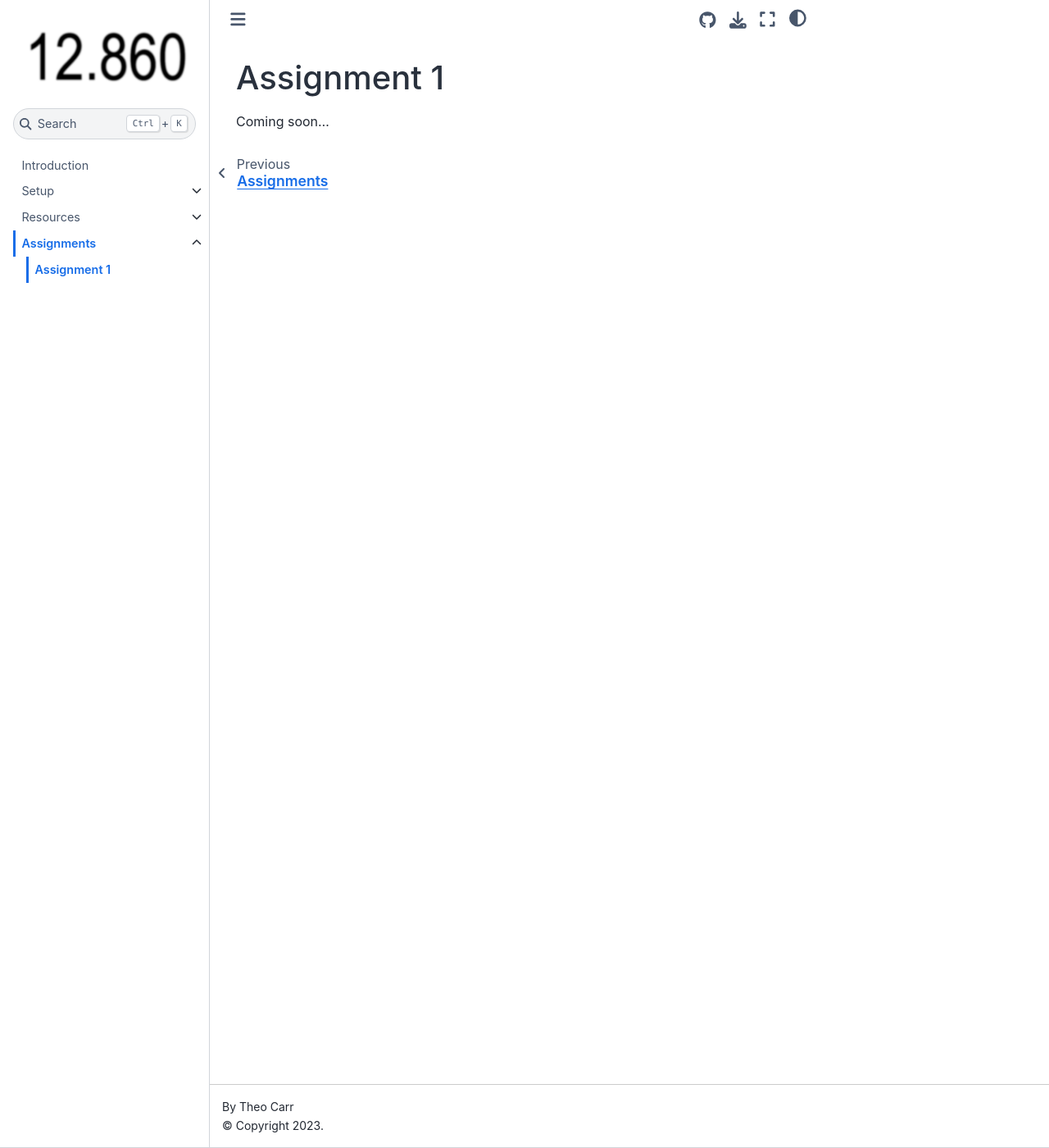
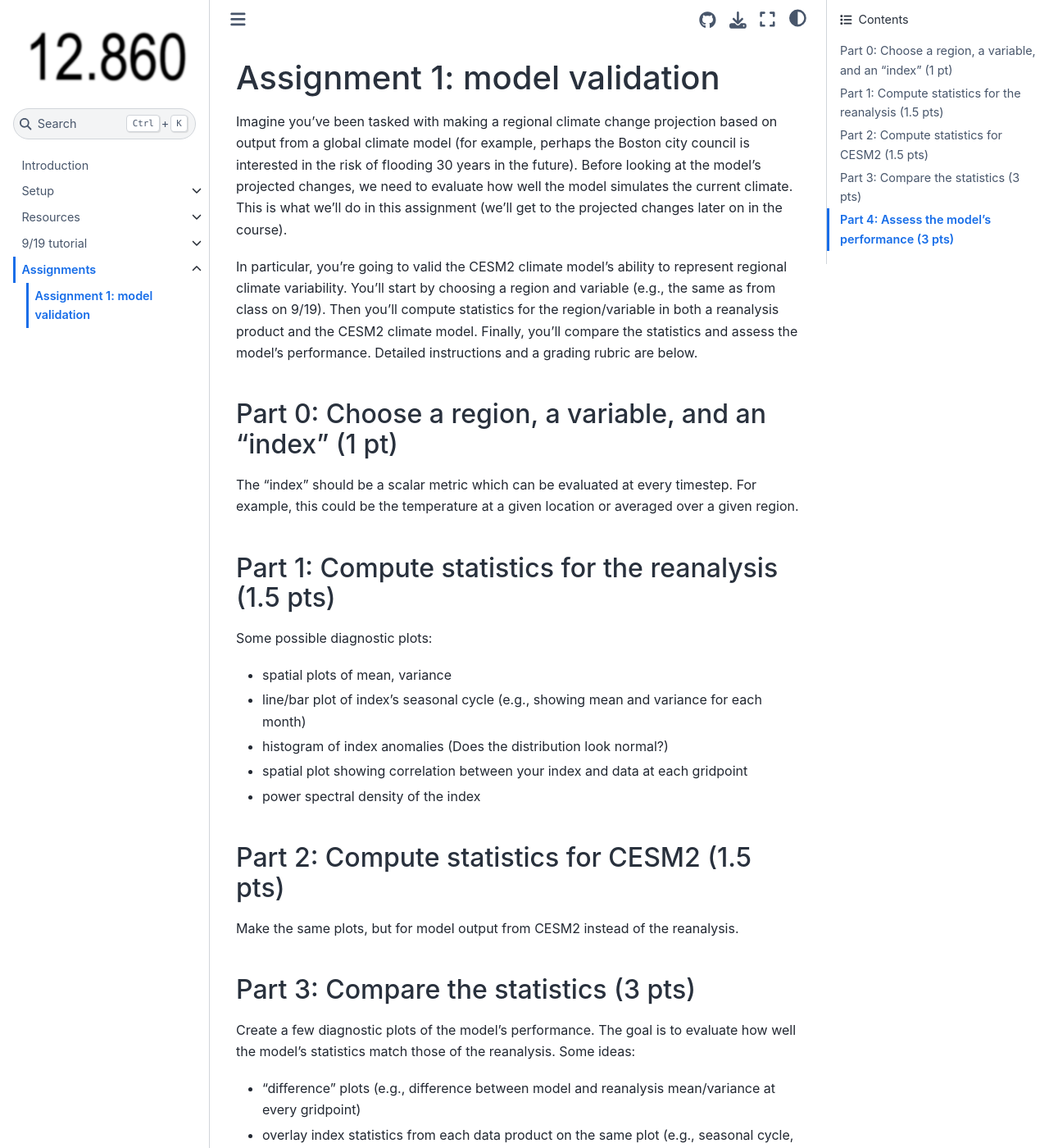
Before and after one commit to ktcarr/12860-tutorial, a Jupyter Book: the page built from docs/pages/assignment1.md, in a window 1280 px wide and 1400 px high. Shown: the whole window at 82% size. Built offline with Jupyter Book 1.0.4 settings and Sphinx 7.4.7 and the Sphinx Book theme 1.1.4, drawn with Linux system fonts in a browser that asks for light colours; some of the changed text lies outside the part shown.

Commit message:
begin 9-19 tutorial/assignment1

```diff
--- a/docs/_toc.yml
+++ b/docs/_toc.yml
@@ -13,6 +13,9 @@ chapters:
   sections:
   - file: pages/FAQ
   - file: pages/xarray_reference
+- file: pages/tutorial_9-19/overview
+  sections:
+  - file: pages/tutorial_9-19/example.md
 - file: pages/assignments
   sections:
   - file: pages/assignment1
--- a/docs/pages/assignment1.md
+++ b/docs/pages/assignment1.md
@@ -1,3 +1,35 @@
-# Assignment 1
+# Assignment 1: model validation
 
-Coming soon...
+Imagine you've been tasked with making a regional climate change projection based on output from a global climate model (for example, perhaps the Boston city council is interested in the risk of flooding 30 years in the future). Before looking at the model's projected changes, we need to evaluate how well the model simulates the current climate. This is what we'll do in this assignment (we'll get to the projected changes later on in the course).
+
+In particular, you're going to valid the CESM2 climate model's ability to represent regional climate variability. You'll start by choosing a region and variable (e.g., the same as from class on 9/19). Then you'll compute statistics for the region/variable in both a reanalysis product and the CESM2 climate model. Finally, you'll compare the statistics and assess the model's performance. Detailed instructions and a grading rubric are below.
+
+## Part 0: Choose a region, a variable, and an "index" (1 pt)
+The "index" should be a scalar metric which can be evaluated at every timestep. For example, this could be the temperature at a given location or averaged over a given region.
+
+
+## Part 1: Compute statistics for the reanalysis (1.5 pts)
+Some possible diagnostic plots:
+- spatial plots of mean, variance
+- line/bar plot of index's seasonal cycle (e.g., showing mean and variance for each month)
+- histogram of index anomalies (Does the distribution look normal?)
+- spatial plot showing correlation between your index and data at each gridpoint
+- power spectral density of the index
+
+
+## Part 2: Compute statistics for CESM2 (1.5 pts)
+Make the same plots, but for model output from CESM2 instead of the reanalysis.
+
+
+## Part 3: Compare the statistics (3 pts)
+Create a few diagnostic plots of the model's performance.
+The goal is to evaluate how well the model's statistics match those of the reanalysis.
+Some ideas:
+- "difference" plots (e.g., difference between model and reanalysis mean/variance at every gridpoint)
+- overlay index statistics from each data product on the same plot (e.g., seasonal cycle, histogram, power spectral density)
+
+
+## Part 4: Assess the model's performance (3 pts)
+- What's your overall impression of the model's performance?
+- How well does it represent the statistics of your index?
+- Would the model do a better job if you modified your index (e.g., increased the area for spatial averaging, or looked at annual rather than monthly averages?).
```
Also changed, not shown: docs/pages/tutorial_9-19/overview.md (added, +12 -0 lines), docs/pages/tutorial_9-19/example.ipynb (added).
